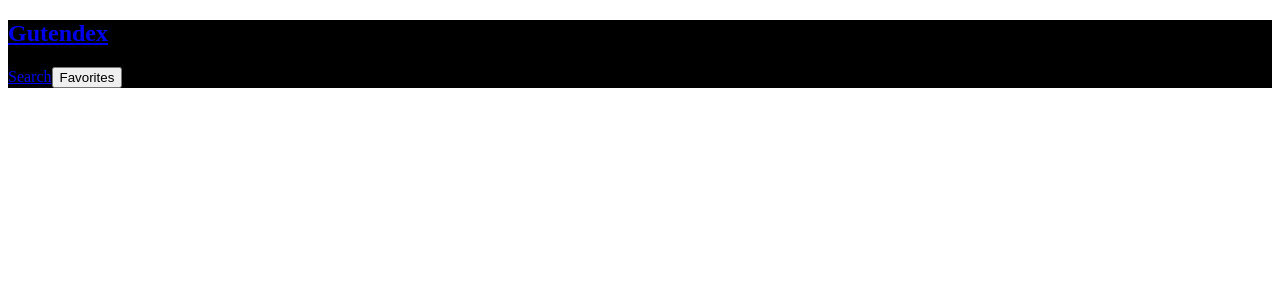
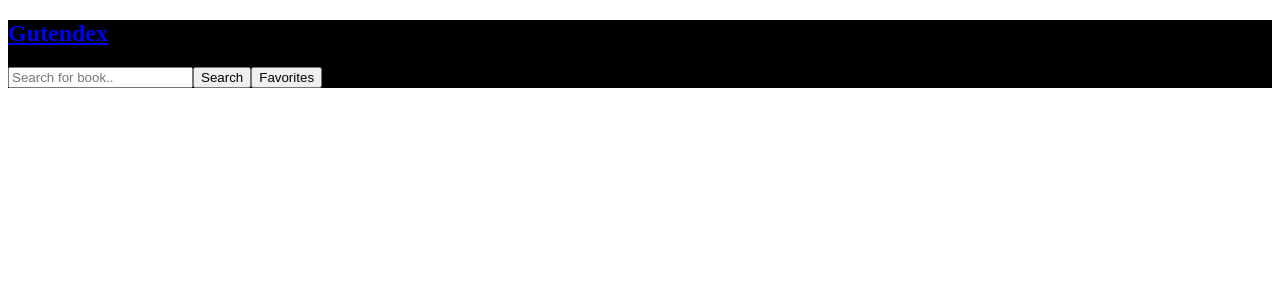
Before and after one commit to emr102025/Gutendex, a React app: page / in a window 1280 px wide. Shown: the top 300 px of the page. Built offline with nearby package versions, Linux system fonts and the light colour scheme; the HTML template or start-up script is replaced by a standard one.

Commit message:
Temporary settings for the seach field, gonna go in own file

```diff
--- a/src/components/Header/Header.jsx
+++ b/src/components/Header/Header.jsx
@@ -6,7 +6,13 @@ export default function Header() {
       <Link to="/">
         <h1>Gutendex</h1>
       </Link>
-      <Link to="/search">Search</Link>
+      <input
+        type="text"
+        value=""
+        onChange={(e) => e.target.value}
+        placeholder="Search for book.."
+      />
+      <button type="submit">Search</button>
       <button>Favorites</button>
     </nav>
   );
```
